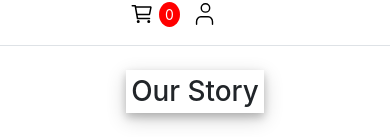
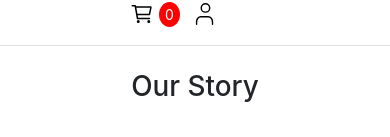
Before and after one commit to SteevenRaj23/EcomMern, a React (Create React App) app in the folder fron/: page /About in a window 390 px wide. Shown: the part 150-287 px from the top of the page. Built offline with nearby package versions, Linux system fonts and the light colour scheme; a web font is replaced by a local one.

Commit message:
responsive-login

```diff
--- a/fron/src/Components/About.jsx
+++ b/fron/src/Components/About.jsx
@@ -1,15 +1,14 @@
 import React from "react";
-import './About.css'
-
+import "./About.css";
 
 function About() {
   return (
     <>
       <div className="About">
-        <div
-          className="Container"
-        >
-          <h1 className="Title" style={{ marginBottom: "30px" }}>Our Story</h1>
+        <div className="Container">
+          <h1 className="title" style={{ marginBottom: "30px" }}>
+            Our Story
+          </h1>
           <p className="Info">
             Launched in 2015, Exclusive is South Asia's premier online shopping
             marketplace with an active presence in Bangladesh. Supported by a
@@ -23,16 +22,14 @@ function About() {
             ranging from consumer electronics to household items.
           </p>
         </div>
-        <div  className="Imgtag" >
+        <div className="Imgtag">
           <img
             className="Img"
             src="https://th.bing.com/th/id/OIP.L3nRdDxJ52HPH2u-LooaFAHaIR?rs=1&pid=ImgDetMain"
           />
         </div>
       </div>
-      <div
-       className="footer"
-      >
+      <div className="footer">
         <div style={{ textAlign: "center", marginBottom: "20px" }}>
           <img src="s1.png" size={50} />
           <h3>10.5k</h3>
```
